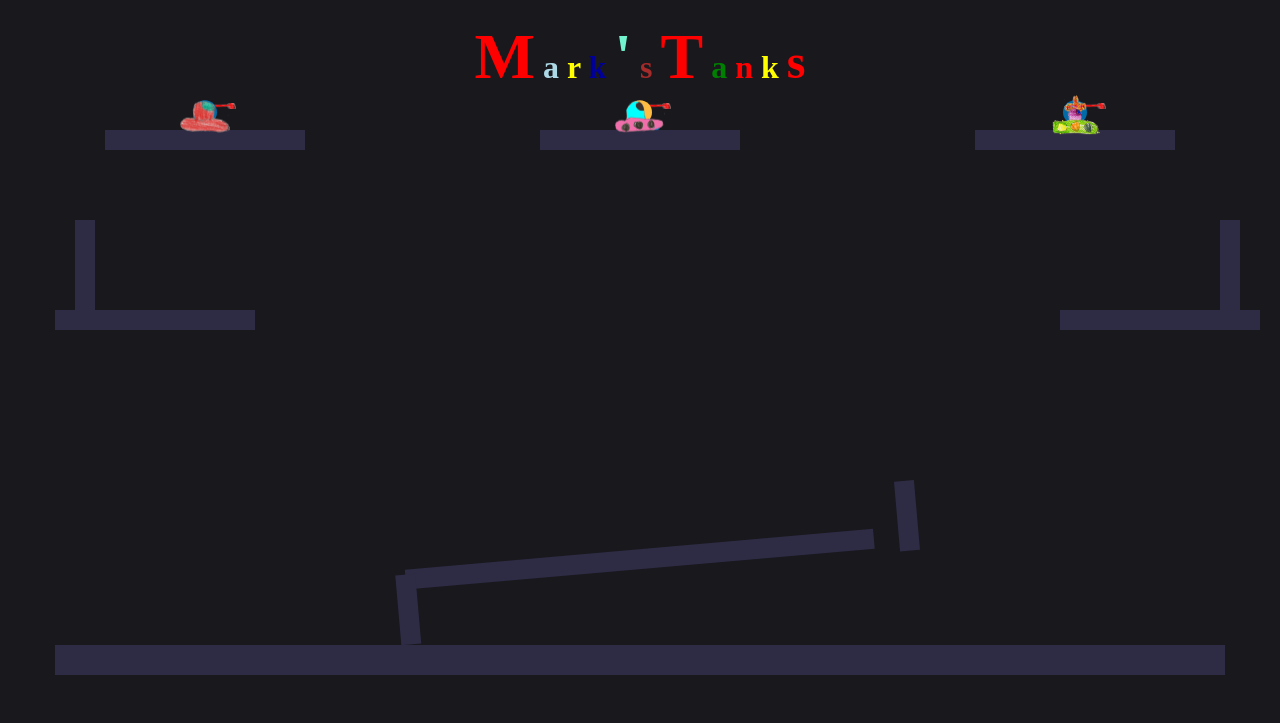
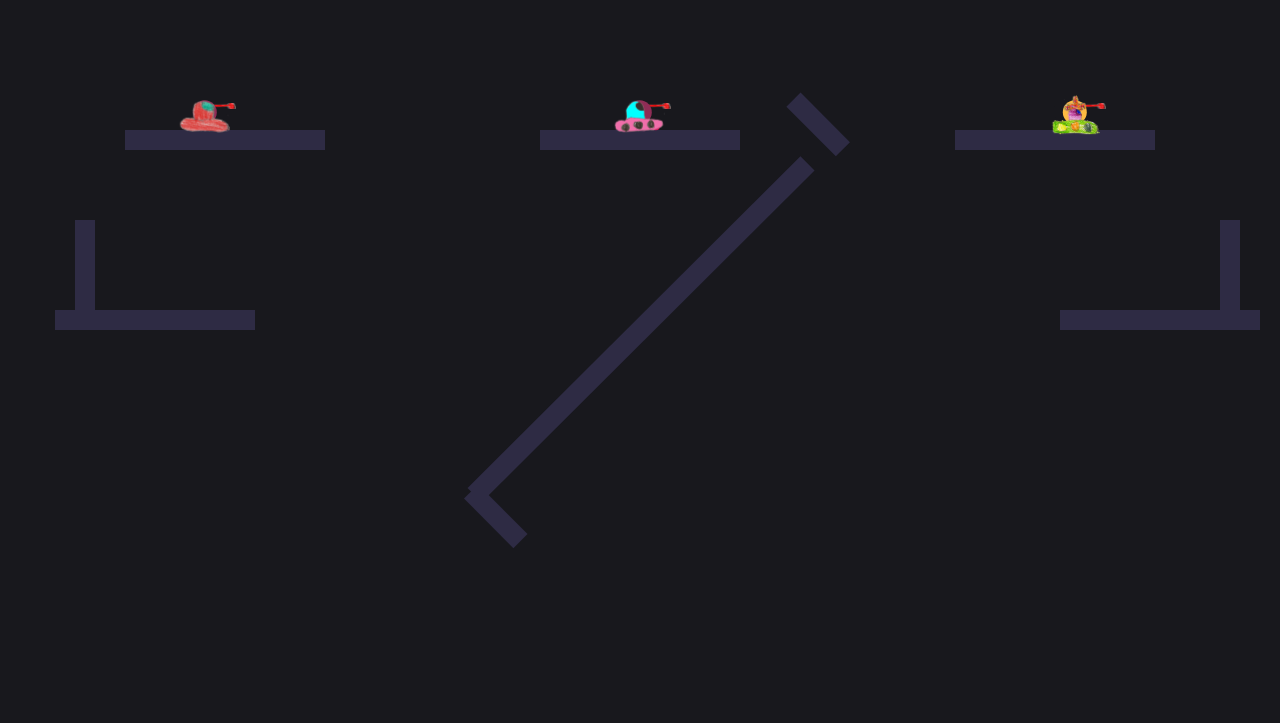
Before and after one commit to Questwood-Game/Mark-s-Tanks, a plain HTML site: page v1.1/index.html in a window 1280 px wide. Drawn offline with Linux system fonts and the light colour scheme.

Commit message:
TANKS NEWS

```diff
--- a/v1.0/init.js
+++ b/v1.0/init.js
@@ -14,7 +14,7 @@ let car2 = null;
 let car3 = null;
 let car4 = null;
 
-let sizes=[[330,10,30],[130,10,50],[130,10,30],[130,10,30]];
+let sizes=[[20,0,30],[20,0,30],[130,10,30],[130,10,30]];
 
 let worldWidth=1200;
 let worldHeight=600;
--- a/v1.1/controls.js
+++ b/v1.1/controls.js
@@ -186,8 +186,8 @@ function fire(tank,cannon)
 
 
 
-	Body.applyForce( bomb, {x: bomb.position.x, y: bomb.position.y}, {x: dx, y: dy});
-	Body.applyForce( tank, {x: bomb.position.x, y: bomb.position.y}, {x: -dx*0.3, y: -dy*0.3});
+	Body.applyForce( bomb, {x: bomb.position.x, y: bomb.position.y}, {x: dx*1.5, y: dy*1.5});
+	Body.applyForce( tank, {x: bomb.position.x, y: bomb.position.y}, {x: -dx*0.1, y: -dy*0.1});
 }
 
 function applyXforce(b,speed)
--- a/v1.1/index.html
+++ b/v1.1/index.html
@@ -3,7 +3,7 @@
 <html lang="en">
 <head>
     <meta charset="utf-8">
-    <title>Mark's Tanks</title>
+    <title>PrivetIgrok	</title>
 <script src="matter.min.js"></script>
 <script src="controls.js"></script>
 <script src="limits.js"></script>
@@ -16,19 +16,25 @@
   margin: 20px auto;
   text-align: center;
 }
+
+#messagebox{
+color:purple;
+font-size:30px;
+display:block;
+position:absolute;
+top:150px;
+width:100%;
+text-align:center;
+left:0px;
+}
+
 </style>
 </head>
 <body style="background-color:#18181d;">
 <div style="position:relative;">
 
 <script>
-
-	//Game Area
-	document.write('<div id="gameBox" style="border:0px solid grey;width:'+worldWidth+'px;height:'+worldHeight+'px;margin: 10px auto;position:relative;"></div>');
-
-	//Box for messages
-	document.write('<div id="GameOver" style="color:white;font-size:30px;display:block;position:absolute;top:150px;width:'+worldWidth+'px;text-align:center;left:0px;">Lets Play!</div>');
-
+setTimeout(function(){
 	init();
 	drawWorld();
 
@@ -40,30 +46,33 @@
 	tank3=drawTank(tankPositions[2][0],tankPositions[2][1],'tank3.png');
 
 
-	setTimeout(function(){ hideGameOver(); }, 1000);
-	setInterval(function(){ checkCars(); }, 100);
+	 hideGameOver();
+
+ 	setInterval(function(){ checkCars(); }, 100);
 
 	setInterval(function(){ worldTick(); }, 10);
+
+
+ }, 500);
+
+
 
 </script>
 
 
-<div style="position:absolute;top:0;margin:0 auto;width:100%;">
-<h1 style="text-align:center;margin:0;">
-<span style="color:red;font-size:2em;">M</span>
-<span style="color:lightblue;">a</span>
-<span style="color:yellow;font-size:1em;">r</span>
-<span style="color:#000099;">k</span>
-<span style="color:#72f2ce;font-size:2em;">'</span>
-<span style="color:brown;">s</span>
-<span style="color:red;"></span>
-<span style="color:red;font-size:2em;">T</span>
-<span style="color:green;">a</span>
-<span style="color:red;font-size:1em;">n</span>
-<span style="color:yellow;">k</span>
-<span style="color:red;font-size:1.5em;">s</span>
-</h1>
+
+
+
+
+<div id="gameBox" style="border:0px solid white.0;width:100%;height:100%;margin: 10px auto;position:relative;"></div>
+
+
+
+<div id="messagebox" >
+Hello players! Lets play!
 </div>
+
+
 </div>
 </body>
 </html>
--- a/v1.1/init.js
+++ b/v1.1/init.js
@@ -19,10 +19,10 @@ let tank1_lives=5;
 let tank2_lives=5;
 let tank3_lives=5;
 
-let worldWidth=Math.max(document.documentElement.clientWidth, 800)-10;//-50;
-let worldHeight=Math.max(document.documentElement.clientHeight, 600)-100;//-200;
+let worldWidth=0;
+let worldHeight=0;
 
-let tankPositions=[[200,100],[worldWidth-200,100],[(worldWidth-400)/2+200,100]];
+let tankPositions=0;
 
 let worldFloor=null;
 let ClockSign=-1;
@@ -30,6 +30,11 @@ let ClockSign=-1;
 
 function init()
 {
+	worldWidth=Math.max(document.documentElement.clientWidth, 800)-10;//-50;
+worldHeight=Math.max(document.documentElement.clientHeight, 600)-100;//-200;
+
+ tankPositions=[[200,100],[worldWidth-200,100],[(worldWidth-400)/2+200,100]];
+
 	engine = Matter.Engine.create();
 
 	render = Matter.Render.create({
--- a/v1.1/limits.js
+++ b/v1.1/limits.js
@@ -1,4 +1,4 @@
-function checkCars()
+ function checkCars()
 {
 	//tank 1
 	if(tank1_lives>=0 && tank1[0].position.y>worldHeight)
@@ -34,7 +34,7 @@ function checkCars()
 
 		if(tank2_lives<1)
 		{
-			showGameOver("Game Over player2");
+			showGameOver("Game Over <MAYA PROFI");
 		}
 		else
 		{
--- a/v1.1/world.js
+++ b/v1.1/world.js
@@ -20,12 +20,12 @@ function drawWorld()
 	});
 
 
-	let square2 = Matter.Bodies.rectangle(tankPositions[0][0], tankPositions[0][1]+20,200, 20, {
+	let square2 = Matter.Bodies.rectangle(tankPositions[0][0]+20, tankPositions[0][1]+20,200, 20, {
 		density: 1000, friction: 0, restitution: 1.0,
 		isStatic:true
 	});
 
-	let square3 = Matter.Bodies.rectangle(tankPositions[1][0], tankPositions[1][1]+20,200, 20, {
+	let square3 = Matter.Bodies.rectangle(tankPositions[1][0]-20, tankPositions[1][1]+20,200, 20, {
 		density: 1000, friction: 0, restitution: 1.0,
 		isStatic:true
 	});
@@ -91,7 +91,7 @@ function drawWorld()
 
 	worldFloor = Body.create({
 		parts: [p1,p2,p3],
-		isStatic: false,
+		isStatic: true,
 		density: 1000,
 				render: {
                     sprite: {
@@ -101,20 +101,20 @@ function drawWorld()
                     }
                 }
     });
-
-	Matter.World.add(engine.world, [square1,square2,square3,square4,square6,square7,square8,square9,worldFloor]);
+	//square1,
+	Matter.World.add(engine.world, [square2,square3,square4,square6,square7,square8,square9,worldFloor]);
 
 }
 
 function worldTick()
 {
-	Body.rotate(worldFloor, Math.PI/18000*ClockSign);
+	Body.rotate(worldFloor, Math.PI/1800*ClockSign);
 }
 
 function showGameOver(txt)
 {
 
-	var obj=document.getElementById("GameOver");
+	var obj=document.getElementById("messagebox");
 	obj.innerHTML=txt;
 	obj.style.display="block";
 	setTimeout(function(){ hideGameOver(); }, 3000);
@@ -122,6 +122,6 @@ function showGameOver(txt)
 
 function hideGameOver()
 {
-	var obj=document.getElementById("GameOver");
-	obj.style.display="none";
+	var obj2=document.getElementById("messagebox");
+	obj2.style.display="none";
 }
```
